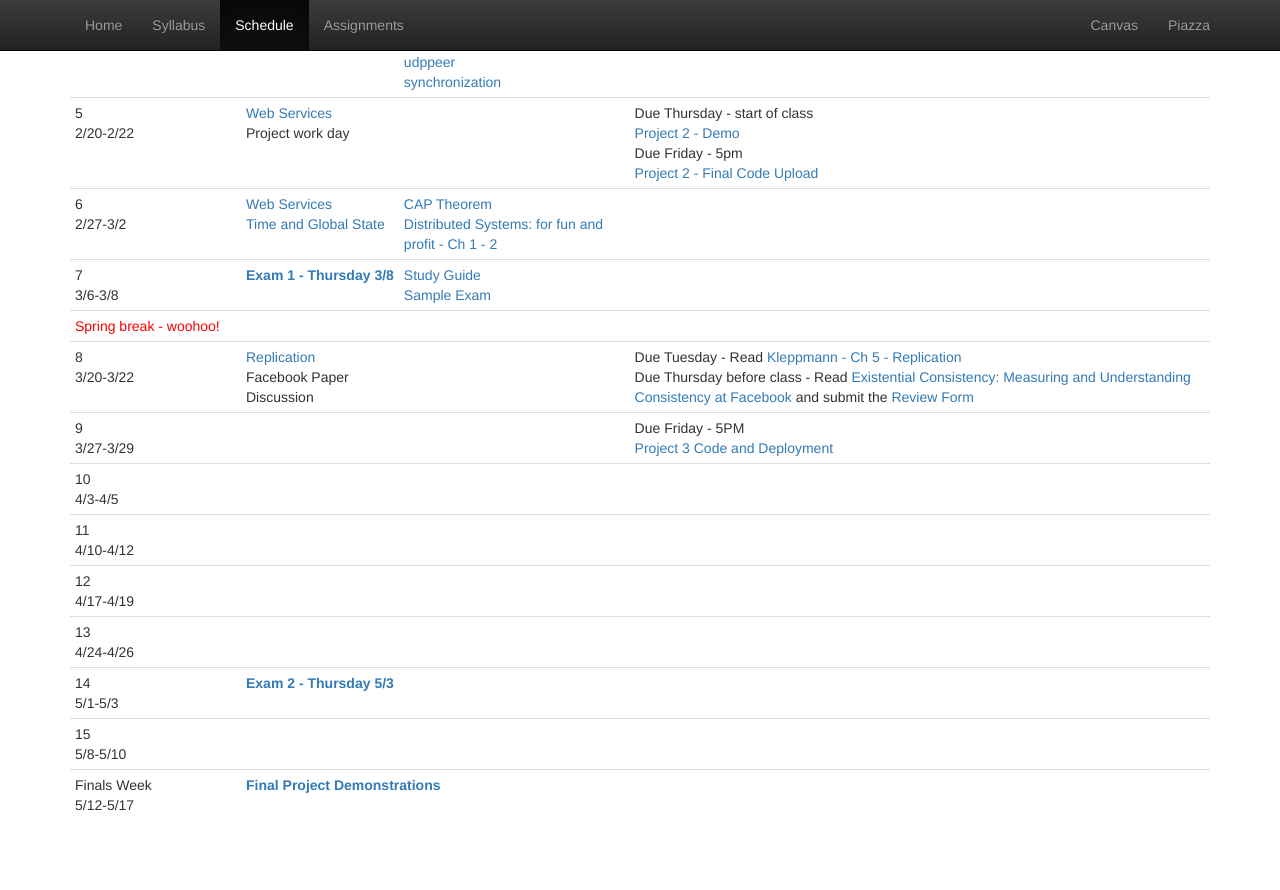
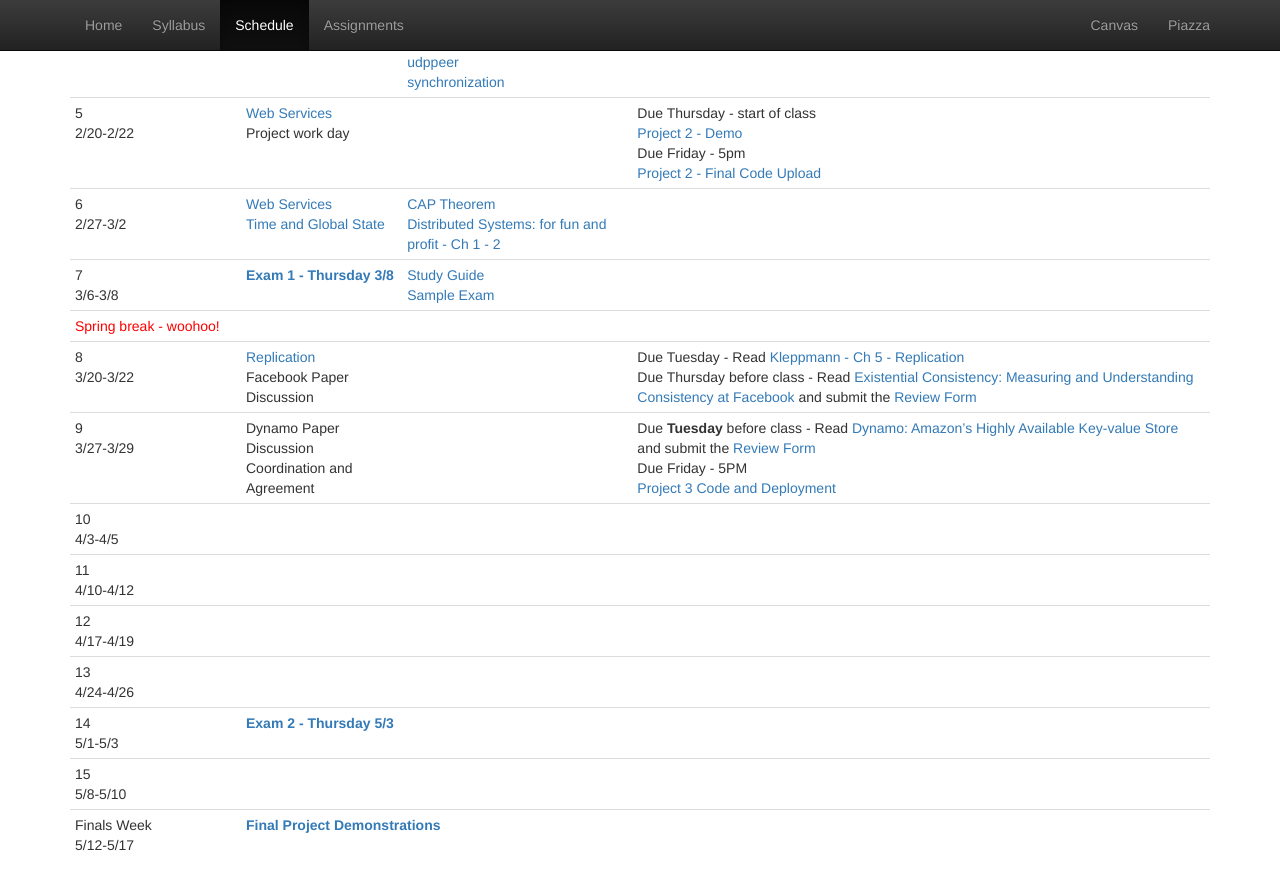
Before and after one commit to CS682-S18/cs682-s18.github.io, a Jekyll site: the page built from schedule.html, in a window 1280 px wide and 900 px high, scrolled down 617 px. Shown: the top 890 px of the window. Built offline with Jekyll 4.4.1, drawn with Linux system fonts in a browser that asks for light colours; before the commit the page ends 1477 px from its top, so only the background shows below that.

Commit message:
adding dynamo

```diff
--- a/schedule.html
+++ b/schedule.html
@@ -143,10 +143,13 @@ title: Schedule
 		<tr>
 			<td>9<br/>3/27-3/29</td>
 			<td>
+				Dynamo Paper Discussion<br/>
+				Coordination and Agreement<br/>
 			</td>
 			<td>
 			</td>
 			<td>
+				Due <b>Tuesday</b> before class - Read <a href="http://s3.amazonaws.com/AllThingsDistributed/sosp/amazon-dynamo-sosp2007.pdf">Dynamo: Amazon’s Highly Available Key-value Store </a> and submit the <a href="https://goo.gl/forms/BjxgX7XbTvvUV6A92">Review Form</a><br/>
 				Due Friday - 5PM<br/>
 				<a href="https://github.com/CS682-S18/projects/blob/master/project3.md">Project 3 Code and Deployment</a><br/>
 			</td>
```
